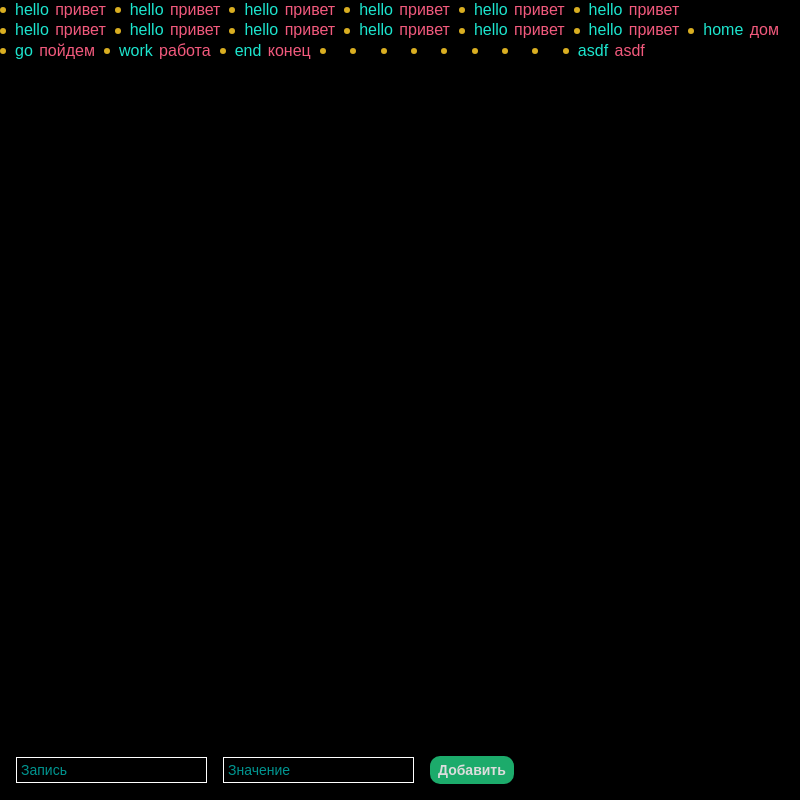
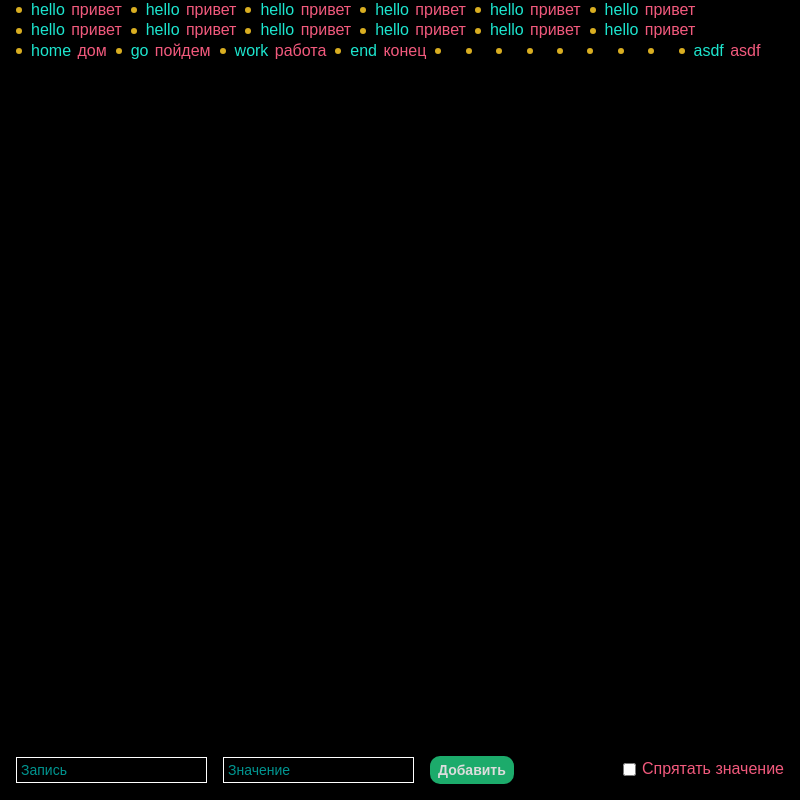
Before and after one commit to grachev21/BackgroundText, an Electron app: page index.html in a window 800 px wide. Drawn offline with Linux system fonts and the light colour scheme.

Commit message:
hideMeaning

```diff
--- a/index.html
+++ b/index.html
@@ -30,6 +30,7 @@
       <div id="element-container" class="element-container"></div>
     </main>
 
+    <footer>
       <div class="content-form">
         <div class="form-group">
           <input type="text" id="poPost" placeholder="Запись" />
@@ -41,6 +42,12 @@
         <div id="message" style="margin-top: 15px"></div>
       </div>
 
+      <div class="hideMeaning">
+        <label for="hideMeaning">Спрятать значение</label>
+        <input id="hideMeaning" type="checkbox" />
+      </div>
+    </footer>
+
     <script type="module" src="./logics/render.js"></script>
   </body>
 </html>
--- /dev/null
+++ b/logics/frontendLogics/hideMeaning.js
@@ -0,0 +1,23 @@
+const checkbox = document.getElementById("hideMeaning");
+
+const hideMeaning = () => {
+  const handleCheckboxChange = function () {
+    if (this.checked) {
+      document.querySelectorAll(".post-pair > .me").forEach((element) => {
+        element.style.display = "none";
+      });
+    } else {
+      document.querySelectorAll(".post-pair > .me").forEach((element) => {
+        element.style.display = "block";
+      });
+    }
+  };
+
+  if (checkbox) {
+    checkbox.addEventListener("change", handleCheckboxChange);
+
+    handleCheckboxChange.call(checkbox);
+  }
+};
+
+export default hideMeaning;
--- a/logics/render.js
+++ b/logics/render.js
@@ -1,7 +1,9 @@
 import inputPost from "./frontendLogics/InputPost.js";
 import loadPost from "./frontendLogics/loadPost.js";
+import hideMeanign from "./frontendLogics/hideMeaning.js";
 
 document.addEventListener("DOMContentLoaded", () => {
   inputPost();
   loadPost();
+  hideMeanign();
 });
--- a/styles/styles.css
+++ b/styles/styles.css
@@ -22,6 +22,8 @@ main {
 .element-container {
   display: flex;
   flex-wrap: wrap;
+  padding-left: 1rem;
+  padding-right: 1rem;
 
   .post-pair {
     position: relative;
@@ -29,6 +31,7 @@ main {
     margin: 1px;
     padding-left: 14px;
     padding-right: 8px;
+    cursor: pointer;
 
     .po {
       color: var(--textPo-color);
@@ -51,12 +54,21 @@ main {
   transform: translate(-50%, -50%);
 }
 
+footer {
+  position: absolute;
+  left: 0;
+  bottom: 0;
+  display: flex;
+  justify-content: space-between;
+  align-items: center;
+  flex-direction: row;
+  width: 100%;
+  padding-left: 1rem;
+  padding-right: 1rem;
+  padding-bottom: 1rem;
+
   .content-form {
-  position: absolute;
-  left: 1rem;
-  bottom: 1rem;
     background-color: var(--background-color);
-
     display: flex;
     align-items: center;
     flex-direction: row;
@@ -80,7 +92,6 @@ main {
     button {
       color: var(--textButton-color);
       background-color: var(--button-color);
-    /* border: 1px solid var(--border-color); */
       border: none;
       height: 100%;
       padding: 6px;
@@ -91,3 +102,15 @@ main {
       font-weight: bold;
     }
   }
+  .hideMeaning {
+    display: flex;
+    flex-direction: row-reverse;
+    align-items: center;
+    label {
+      color: var(--textMe-color);
+      margin-left: 0.4rem;
+      text-align: start;
+      margin-bottom: 1px;
+    }
+  }
+}
```
Lines whose indentation alone changed are shown as unchanged.
